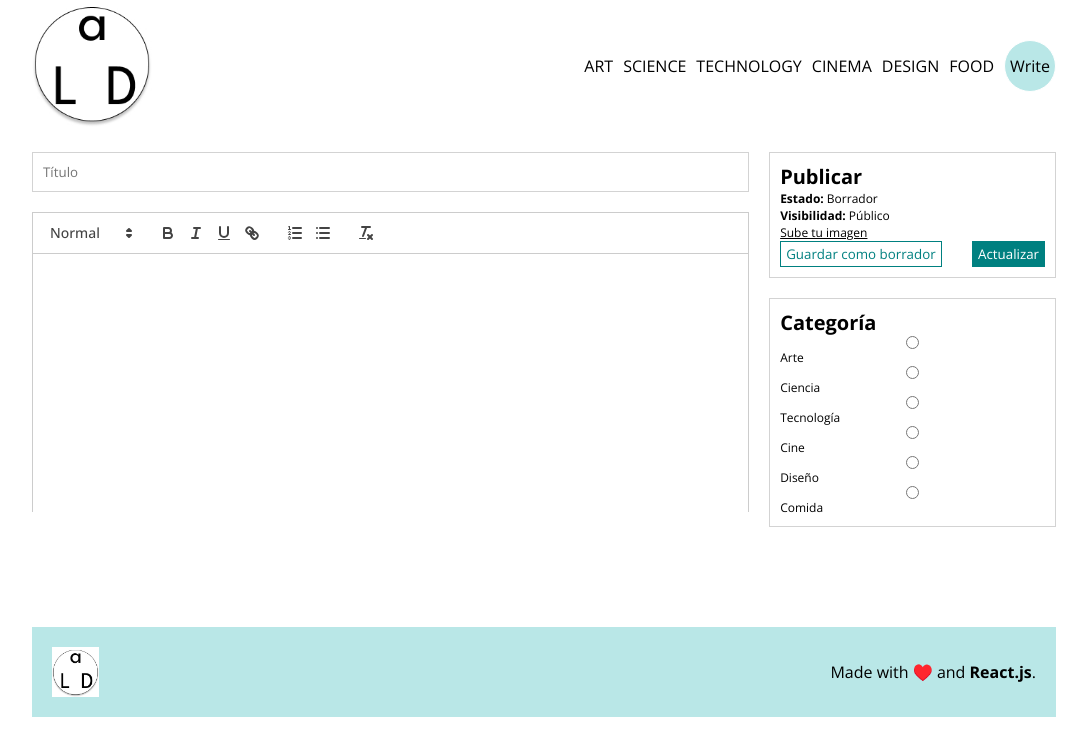
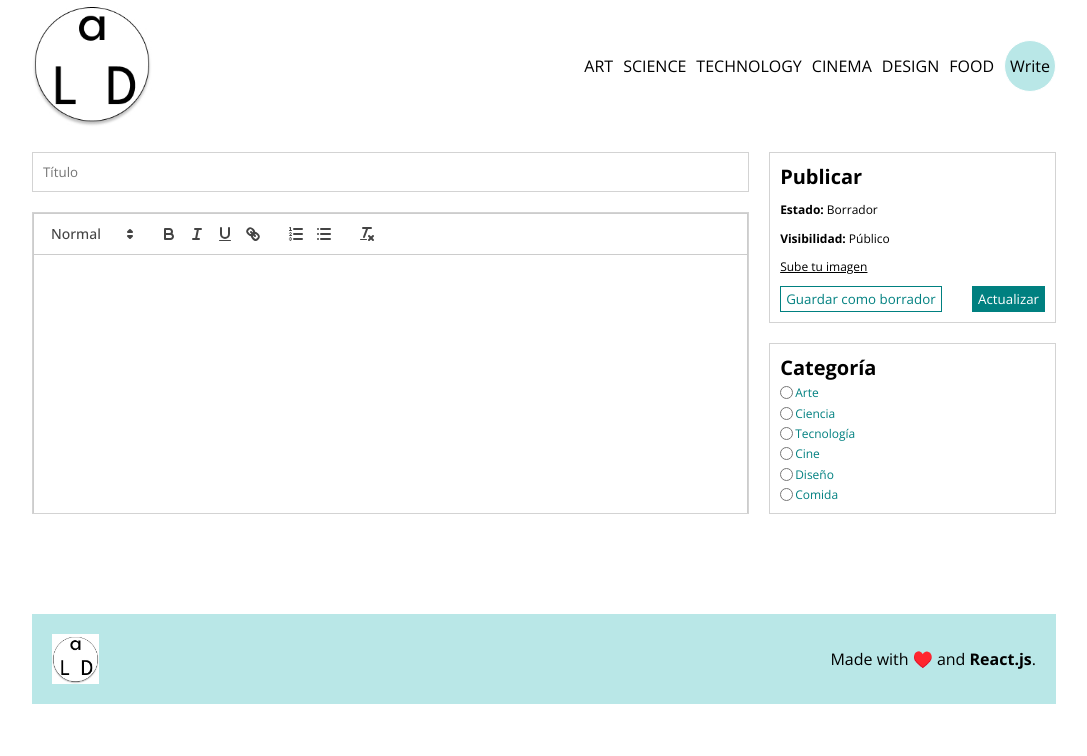
Before and after one commit to MarcoPavez/blogV2, a React (Create React App) app in the folder client/: page /write in a window 1280 px wide. Shown: the top 756 px of the page, without its empty margins (96-1183 px from the left). Built offline with nearby package versions, Linux system fonts and the light colour scheme.

Commit message:
se finaliza front end

```diff
--- a/client/src/pages/Write.jsx
+++ b/client/src/pages/Write.jsx
@@ -35,23 +35,25 @@ const Write = () => {
         </div>
         <div className="item">
           <h1>Categoría</h1>
+          <div className="cat">
           <input type="radio" name="cat" value="art" id="art"></input>
-          <label htmlFor="art">Arte</label>
+          <label htmlFor="art">Arte</label></div>
+          <div className="cat">
           <input type="radio" name="cat" value="science" id="science"></input>
-          <label htmlFor="art">Ciencia</label>
-          <input
-            type="radio"
-            name="cat"
-            value="technology"
-            id="technology"
+          <label htmlFor="art">Ciencia</label></div>
+          <div className="cat">
+          <input type="radio" name="cat" value="technology" id="technology"
           ></input>
-          <label htmlFor="art">Tecnología</label>
+          <label htmlFor="art">Tecnología</label></div>
+          <div className="cat">
           <input type="radio" name="cat" value="cinema" id="cinema"></input>
-          <label htmlFor="art">Cine</label>
+          <label htmlFor="art">Cine</label></div>
+          <div className="cat">
           <input type="radio" name="cat" value="design" id="design"></input>
-          <label htmlFor="art">Diseño</label>
+          <label htmlFor="art">Diseño</label></div>
+          <div className="cat">
           <input type="radio" name="cat" value="food" id="food"></input>
-          <label htmlFor="art">Comida</label>
+          <label htmlFor="art">Comida</label></div>
         </div>
       </div>
     </div>
--- a/client/src/style.scss
+++ b/client/src/style.scss
@@ -308,12 +308,13 @@ $lightGreen: #b9e7e7;
 
         input{
           padding: 10px;
-          border: 1px solid lightgrey;
+          border: 1px solid lightgray;
         }
 
         .editorContainer{
           height: 300px;
           overflow: scroll;
+          border: 1px solid lightgray;
 
           .editor{
             height: 100%;
@@ -370,6 +371,13 @@ $lightGreen: #b9e7e7;
             }
           }
 
+          .cat{
+            display: flex;
+            align-items: center;
+            gap: 2px;
+            color: teal;
+          }
+
 
 
         }
```
